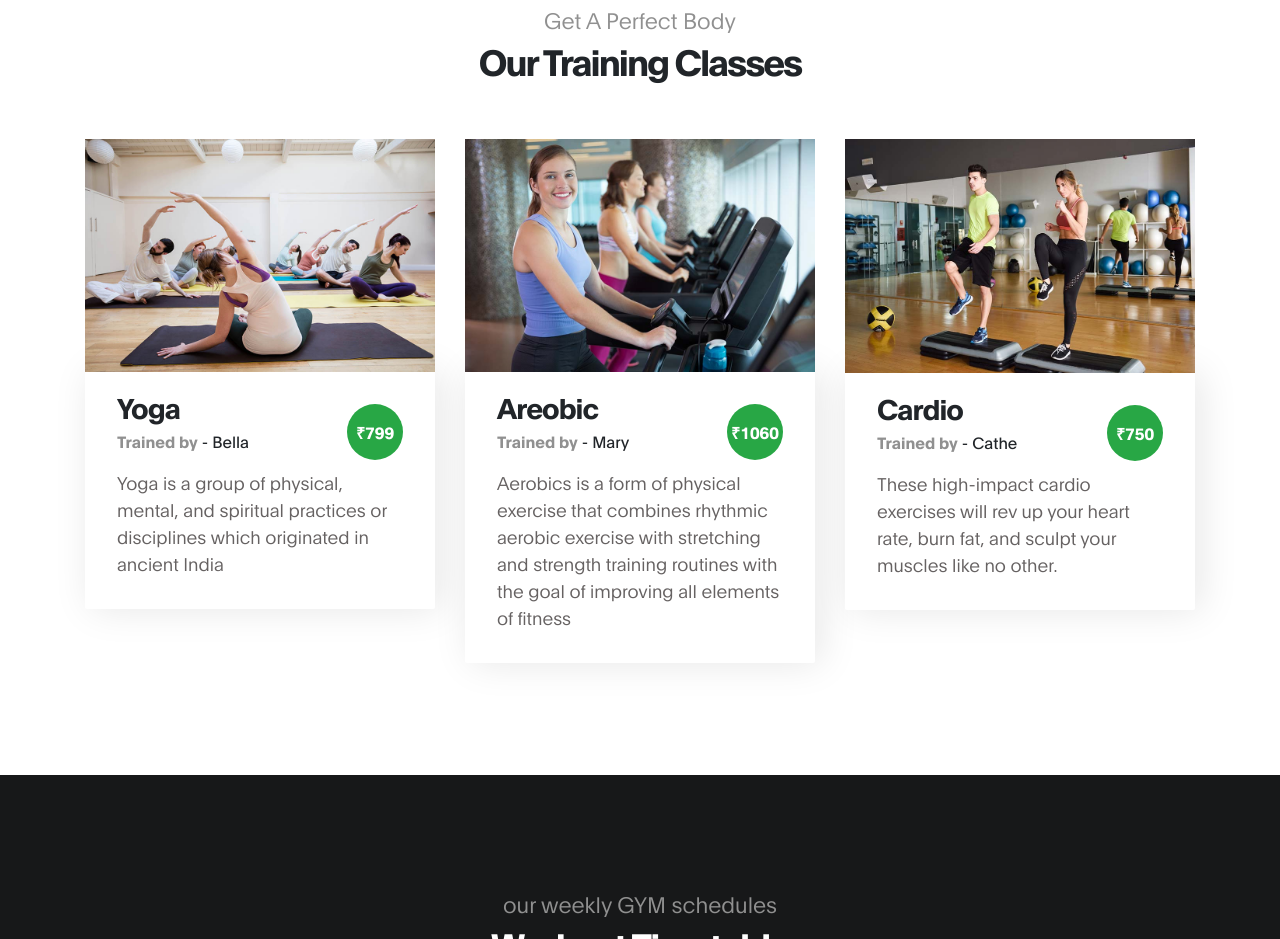
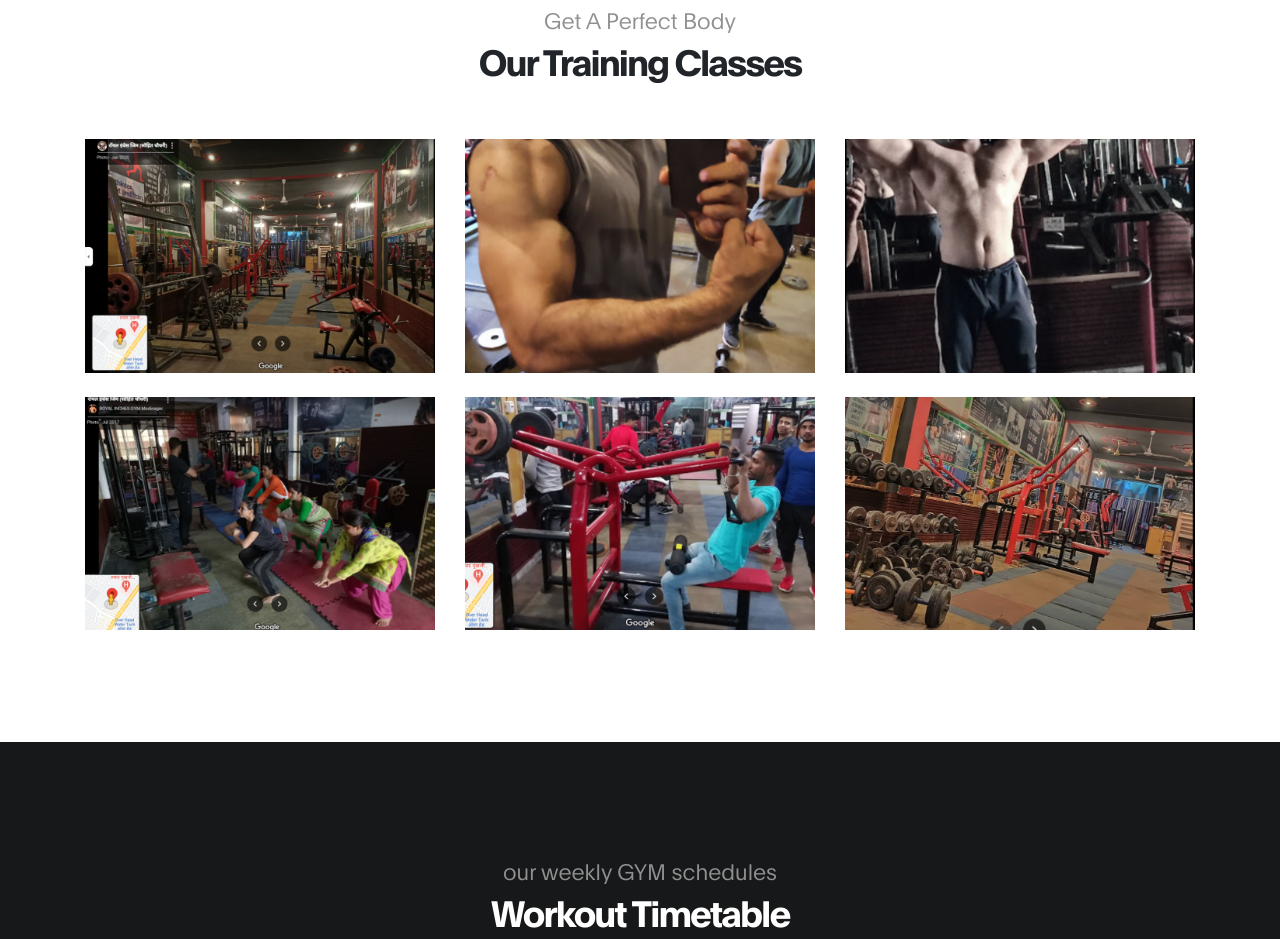
Before and after one commit to jogindrakumar/royal-inches-gym, a plain HTML site: page index.html in a window 1280 px wide. Shown: the part 2056-2995 px from the top of the page. Drawn offline with Linux system fonts and the light colour scheme.

Commit message:
deleted:    images/background-bg.jpg 	new file:   images/class/1.png 	new file:   images/class/2.png 	new file:   images/class/3.png 	new file:   images/class/4.png 	new file:   images/class/5.png 	new file:   images/class/6.png 	deleted:    images/class/cardio-class.jpg 	deleted:    images/class/crossfit-class.jpg 	deleted:    images/class/yoga-class.jpg 	deleted:    images/hero-bg.jpg 	modified:   index.html

```diff
--- a/index.html
+++ b/index.html
@@ -235,49 +235,42 @@
 
                 <div class="col-lg-4 col-md-6 col-12" data-aos="fade-up" data-aos-delay="400">
                     <div class="class-thumb">
-                        <img src="images/class/yoga-class.jpg" class="img-fluid" alt="Class">
+                        <img src="images/class/1.png" class="img-fluid" alt="Class">
 
-                        <div class="class-info">
-                            <h3 class="mb-1">Yoga</h3>
 
-                            <span><strong>Trained by</strong> - Bella</span>
-
-                            <span class="class-price">₹799</span>
-
-                            <p class="mt-3">Yoga is a group of physical, mental, and spiritual practices or disciplines which originated in ancient India</p>
-                        </div>
                     </div>
                 </div>
 
                 <div class="mt-5 mt-lg-0 mt-md-0 col-lg-4 col-md-6 col-12" data-aos="fade-up" data-aos-delay="500">
                     <div class="class-thumb">
-                        <img src="images/class/crossfit-class.jpg" class="img-fluid" alt="Class">
+                        <img src="images/class/2.png" class="img-fluid" alt="Class">
 
-                        <div class="class-info">
-                            <h3 class="mb-1">Areobic</h3>
 
-                            <span><strong>Trained by</strong> - Mary</span>
-
-                            <span class="class-price">₹1060</span>
-
-                            <p class="mt-3">Aerobics is a form of physical exercise that combines rhythmic aerobic exercise with stretching and strength training routines with the goal of improving all elements of fitness</p>
-                        </div>
                     </div>
                 </div>
 
                 <div class="mt-5 mt-lg-0 col-lg-4 col-md-6 col-12" data-aos="fade-up" data-aos-delay="600">
                     <div class="class-thumb">
-                        <img src="images/class/cardio-class.jpg" class="img-fluid" alt="Class">
+                        <img src="images/class/3.png" class="img-fluid" alt="Class">
 
-                        <div class="class-info">
-                            <h3 class="mb-1">Cardio</h3>
+                    </div>
+                </div>
+                <div class="mt-5 mt-lg-4 col-lg-4 col-md-6 col-12 " data-aos="fade-up" data-aos-delay="600">
+                    <div class="class-thumb">
+                        <img src="images/class/4.png" class="img-fluid" alt="Class">
 
-                            <span><strong>Trained by</strong> - Cathe</span>
+                    </div>
+                </div>
+                <div class="mt-5 mt-lg-4 col-lg-4 col-md-6 col-12" data-aos="fade-up" data-aos-delay="600">
+                    <div class="class-thumb">
+                        <img src="images/class/5.png" class="img-fluid" alt="Class">
 
-                            <span class="class-price">₹750</span>
+                    </div>
+                </div>
+                <div class="mt-5 mt-lg-4 col-lg-4 col-md-6 col-12" data-aos="fade-up" data-aos-delay="600">
+                    <div class="class-thumb">
+                        <img src="images/class/6.png" class="img-fluid" alt="Class">
 
-                            <p class="mt-3">These high-impact cardio exercises will rev up your heart rate, burn fat, and sculpt your muscles like no other.</p>
-                        </div>
                     </div>
                 </div>
 
```
Also changed, not shown: images/background-bg.jpg (deleted), images/class/1.png (added), images/class/2.png (added), images/class/3.png (added), images/class/4.png (added), images/class/5.png (added), images/class/6.png (added), images/class/cardio-class.jpg (deleted), images/class/crossfit-class.jpg (deleted), images/class/yoga-class.jpg (deleted), images/hero-bg.jpg (deleted).
